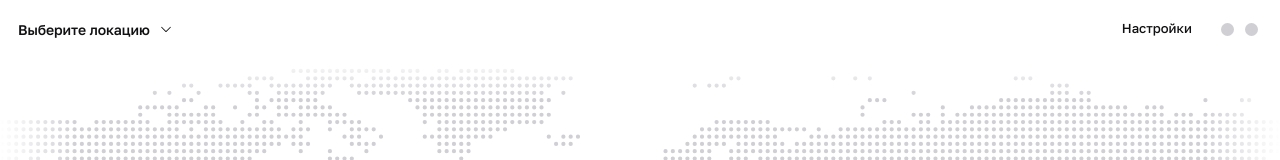
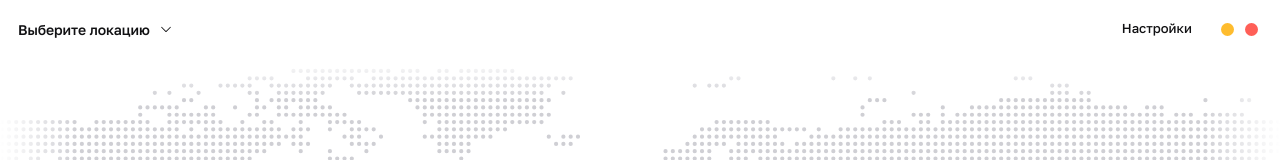
Before and after one commit to ChaChaCode/joxy, a React (Vite) app: page / in a window 1280 px wide. Shown: the top 160 px of the page. Built offline with nearby package versions, Linux system fonts and the light colour scheme.

Commit message:
Traffic-light window controls: yellow minimizes, red closes
Co-Authored-By: Claude Opus 5.5 <noreply@anthropic.com>

```diff
--- a/package.json
+++ b/package.json
@@ -1,7 +1,7 @@
 {
   "name": "joxy",
   "productName": "JOXY",
-  "version": "0.6.14",
+  "version": "0.6.15",
   "private": true,
   "description": "An independent Windows proxy client powered by Xray",
   "author": "ChaChaCode",
@@ -49,7 +49,7 @@
     "productName": "JOXY",
     "artifactName": "JOXY-${version}-Windows-x64.${ext}",
     "directories": {
-      "output": "release-joxy-0.6.14"
+      "output": "release-joxy-0.6.15"
     },
     "files": [
       "dist/**/*",
--- a/scripts/verify-desktop.mjs
+++ b/scripts/verify-desktop.mjs
@@ -34,7 +34,7 @@ async function pollState(page, predicate, timeout = 30000) {
   throw new Error('Timed out waiting for desktop state: '+JSON.stringify(last?.profiles.map((p) => ({name:p.name,result:p.lastTest}))));
 }
 try {
-  desktop = await electron.launch({ executablePath: process.env.JOXY_DESKTOP_PATH || path.resolve('release-joxy-0.6.14/win-unpacked/JOXY.exe'), args: ['--bootstrap', bootstrap], env, timeout: 45000 });
+  desktop = await electron.launch({ executablePath: process.env.JOXY_DESKTOP_PATH || path.resolve('release-joxy-0.6.15/win-unpacked/JOXY.exe'), args: ['--bootstrap', bootstrap], env, timeout: 45000 });
   const page = await desktop.firstWindow();
   const errors = []; page.on('pageerror', (e) => errors.push(e.message));
   await page.getByRole('heading', { name: 'Подключение' }).waitFor({ timeout: 30000 });
--- a/scripts/verify-settings-desktop.mjs
+++ b/scripts/verify-settings-desktop.mjs
@@ -8,7 +8,7 @@ const temporary = await mkdtemp(path.join(os.tmpdir(), 'joxy-settings-desktop-')
 const bootstrap = path.join(temporary, 'bootstrap.json');
 await writeFile(bootstrap, await readFile(process.env.JOXY_SUBSCRIPTION_FILE));
 const env = { ...process.env, JOXY_TEST_DATA: path.join(temporary, 'data') }; delete env.ELECTRON_RUN_AS_NODE;
-const executablePath = path.resolve('release-joxy-0.6.14/win-unpacked/JOXY.exe');
+const executablePath = path.resolve('release-joxy-0.6.15/win-unpacked/JOXY.exe');
 let desktop;
 try {
   desktop = await electron.launch({ executablePath, args: ['--bootstrap', bootstrap], env, timeout: 45000 });
--- a/src/App.tsx
+++ b/src/App.tsx
@@ -1,5 +1,5 @@
 import { useEffect, useRef, useState, type KeyboardEvent, type ReactNode } from 'react';
-import { ArrowDown, ArrowUp, Check, ChevronDown, CircleAlert, FileInput, LoaderCircle, Minus, Plus, Power, RefreshCw, ShieldCheck, X } from './icons';
+import { ArrowDown, ArrowUp, Check, ChevronDown, CircleAlert, FileInput, LoaderCircle, Plus, Power, RefreshCw, ShieldCheck, X } from './icons';
 import type { Profile, State } from './types';
 import { AutoTile, CountryFlag, countryName } from './CountryFlag';
 import { maskAddresses } from './privacy';
@@ -149,7 +149,7 @@ export default function App() {
       </div> : <span />}
       <div className="topbar-right">
         {view === 'home' && <button className="link-button" onClick={() => { setPickerOpen(false); setView('settings'); }}>Настройки</button>}
-        <div className="window-controls"><button aria-label="Свернуть" title="Свернуть" className="window-min" onClick={() => bridge?.minimize()}><Minus size={9} /></button><button aria-label="Закрыть" title="Закрыть" className="window-close" onClick={() => bridge?.close()}><X size={9} /></button></div>
+        <div className="window-controls"><button aria-label="Свернуть" title="Свернуть" className="window-min" onClick={() => bridge?.minimize()} /><button aria-label="Закрыть" title="Закрыть" className="window-close" onClick={() => bridge?.close()} /></div>
       </div>
     </header>
 
--- a/src/app.css
+++ b/src/app.css
@@ -8,15 +8,17 @@ input, textarea, .log-line > span { user-select: text; }
 .topbar { display: flex; align-items: center; justify-content: space-between; height: 58px; padding: 0 8px 0 18px; -webkit-app-region: drag; flex-shrink: 0; }
 .topbar button, .picker-menu { -webkit-app-region: no-drag; }
 .topbar-right { display: flex; align-items: center; gap: 10px; height: 100%; }
-/* Window controls as two quiet dots; the glyphs and colour appear only when the pointer comes near. */
+/* Window controls as traffic lights: yellow minimizes, red closes, always in colour and without glyphs. The hit area
+   is larger than the dot; the dot darkens on hover and gives on press. */
 .window-controls { display: flex; align-items: center; gap: 2px; padding: 0 10px 0 4px; height: 100%; }
-.window-controls button { width: 22px; height: 22px; padding: 4.5px; border-radius: 50%; display: flex; align-items: center; justify-content: center; background: var(--dot); background-clip: content-box; color: transparent; transition: background-color 150ms var(--ease), color 150ms var(--ease), transform var(--spring-fast) var(--spring); }
-.window-controls button svg { width: 8px; height: 8px; }
-.window-controls:hover .window-min, .window-min:focus-visible { background-color: var(--tertiary); color: var(--background); }
-.window-controls:hover .window-close, .window-close:focus-visible { background-color: #ff5f57; color: #6e0b06; }
+.window-controls button { width: 22px; height: 22px; padding: 4.5px; border-radius: 50%; background-clip: content-box; transition: filter 150ms var(--ease), transform var(--spring-fast) var(--spring); }
+.window-controls .window-min { background-color: #febc2e; }
+.window-controls .window-close { background-color: #ff5f57; }
+/* Higher than the old title-bar hover rules, whose background shorthand would recolour the dots and undo the clip. */
+.window-controls .window-min:hover { background: #febc2e content-box; filter: brightness(.88); }
+.window-controls .window-close:hover { background: #ff5f57 content-box; color: inherit; filter: brightness(.88); }
 .window-controls button:active { transform: scale(.88); transition: transform 60ms ease-out; }
-.window-controls .window-min:hover { background-color: var(--tertiary); background-clip: content-box; color: var(--background); }
-.window-controls .window-close:hover { background-color: #ff5f57; background-clip: content-box; color: #6e0b06; }
+.window-controls button:focus-visible { outline: 2px solid var(--text); outline-offset: -1px; }
 .link-button { display: inline-flex; align-items: center; gap: 7px; padding: 7px 10px; border-radius: 8px; background: transparent; color: var(--text); font-size: 13px; font-weight: 500; }
 .link-button:hover { background: var(--surface-hover); }
 
```
Also changed, not shown: 1 other file (tests, documents, lock files or other folders).
